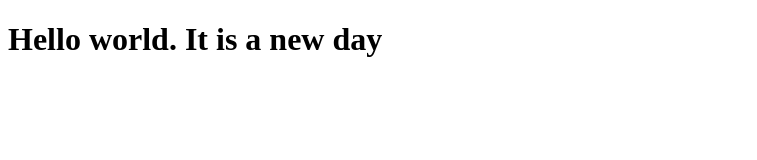
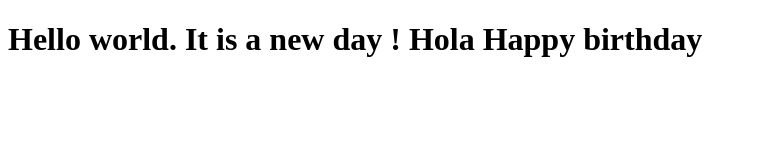
Before and after one commit to srikanth-12/test, a plain HTML site: page site/index.html in a window 1280 px wide. Shown: the whole page, without its empty margins (0-757 px from the left). Drawn offline with Linux system fonts and the light colour scheme.

Commit message:
my second page

```diff
--- a/site/index.html
+++ b/site/index.html
@@ -4,6 +4,7 @@
 	<title>Hello coursera!</title>
 </head>
 <body>
-<h1>Hello world. It is a new day </h1>
+<h1>Hello world. It is a new day ! Hola
+Happy birthday </h1>
 </body>
 </html>
```
Also changed, not shown: site/sol.html (added), 1 other file.
